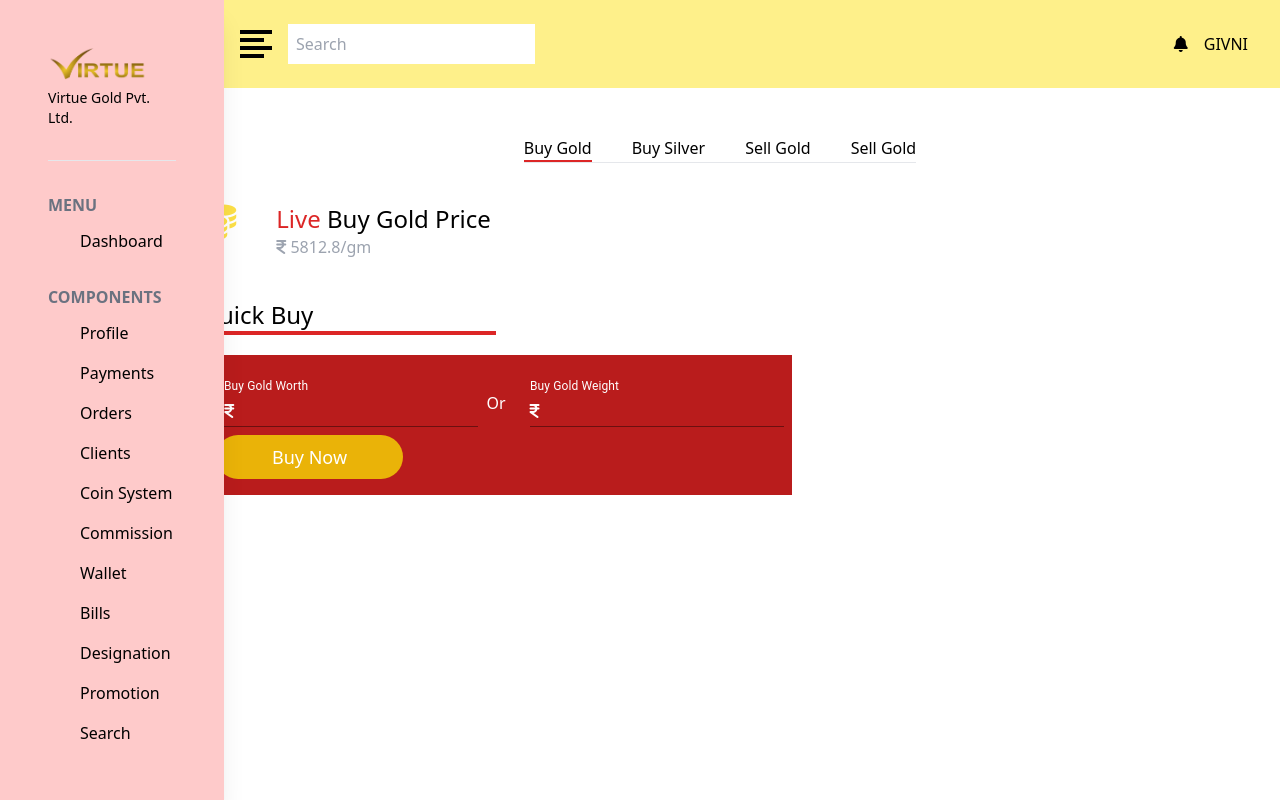
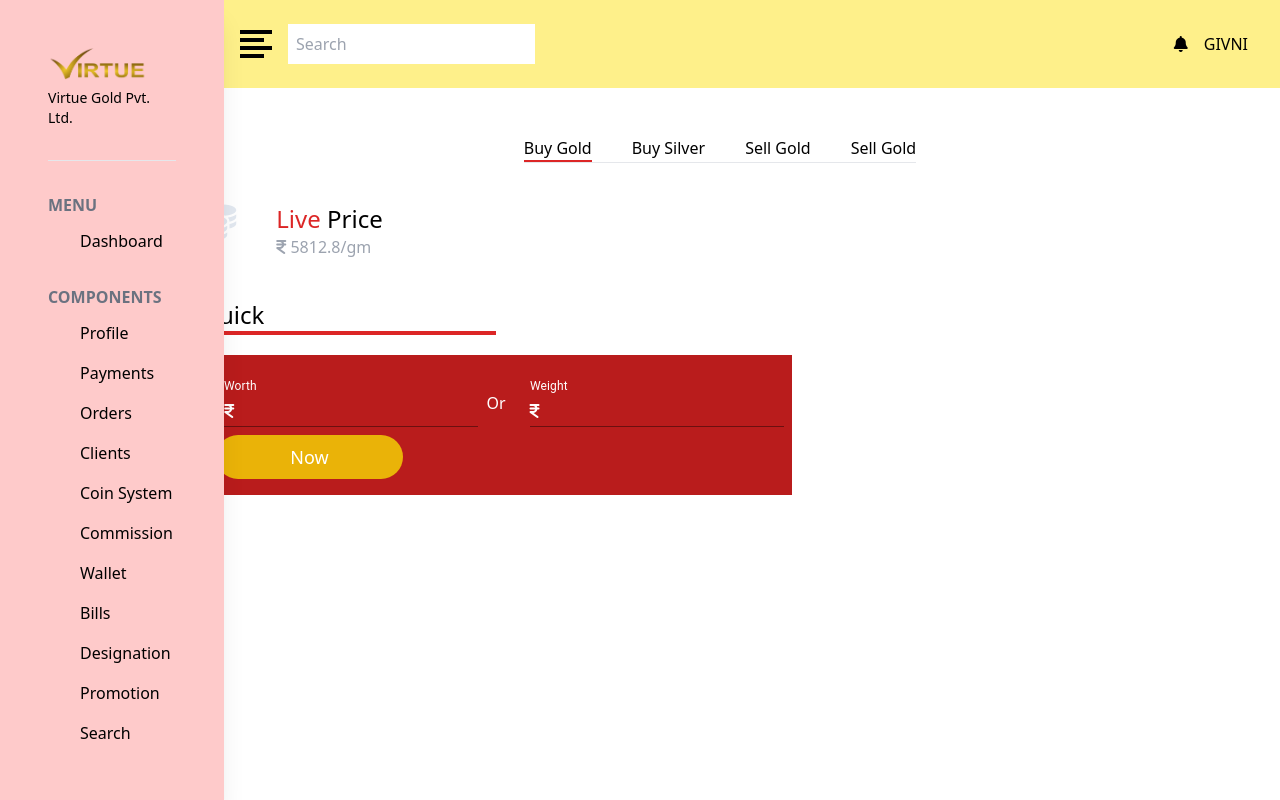
Before and after one commit to Raushan-Kumar95/virtue-gold-Givni, a React (Vite) app: page /coin in a window 1280 px wide. Built offline with nearby package versions, Linux system fonts and the light colour scheme.

Commit message:
add props in buy Coin and sell coin

```diff
--- a/src/components/Coins.jsx
+++ b/src/components/Coins.jsx
@@ -1,7 +1,19 @@
-import React from "react";
+import React, { useState } from "react";
 import BuyCoin from "./coins/BuyCoin";
+import BuySilver from "./coins/BuySilver";
 
 const Coins= ()=>{
+
+
+    const [product,setProduct]=useState([])
+
+    const[active,setActive]=useState(0);
+
+
+
+
+
+
 
     return (
     <>
@@ -10,10 +22,10 @@ const Coins= ()=>{
         <div className="">
 
             <div className=" flex gap-10">
-                <div className="border-b-2 border-b-red-600">Buy Gold</div>
-                <div className="">Buy Silver</div>
-                <div className="">Sell Gold</div>
-                <div className="">Sell Gold</div>
+                <div className={active==0?"cursor-pointer border-b-2 border-b-red-600":"cursor-pointer"} onClick={()=>{setProduct(['Gold', "Buy"]); setActive(0)}} >Buy Gold</div>
+                <div className={active==1?"cursor-pointer border-b-2 border-b-red-600":"cursor-pointer"} onClick={()=>{setProduct(['Silver', "Buy"]); setActive(1)}}>Buy Silver</div>
+                <div className={active==2?"cursor-pointer border-b-2 border-b-red-600":"cursor-pointer"} onClick={()=>{setProduct(['Gold',"Sell"]); setActive(2)}}>Sell Gold</div>
+                <div className={active==3?"cursor-pointer border-b-2 border-b-red-600":"cursor-pointer"} onClick={()=>{setProduct(['Silver','Sell']); setActive(3)}}>Sell Gold</div>
             </div>
             <hr className=' ' />
         </div>
@@ -21,7 +33,8 @@ const Coins= ()=>{
 
 
 
-        <BuyCoin />
+        {/* <BuyCoin /> */}
+        <BuySilver p_name={product[0]} buy_sell={product[1]} />
     </div>
 </>
     )
--- /dev/null
+++ b/src/components/coins/BuySilver.jsx
@@ -0,0 +1,70 @@
+import React from 'react'
+
+
+import Input from '@mui/material/Input';
+import InputLabel from '@mui/material/InputLabel';
+import InputAdornment from '@mui/material/InputAdornment';
+import FormControl from '@mui/material/FormControl';
+
+
+const BuySilver = (props) => {
+  return (
+    <>
+
+<div className='flex flex-col relative -left-[20%] top-10 '>
+
+<div className="flex   gap-10">
+    <i className="text-slate-200 text-4xl fa-solid fa-coins" />
+    <div className="">
+        <div className="text-2xl"><span className='text-red-600'> Live</span> {props.buy_sell} {props.p_name} Price</div>
+        <div className="text-gray-400"><i class="fa-sharp fa-solid fa-indian-rupee-sign" /> 5812.8/gm</div>
+    </div>
+</div>
+
+<div className="flex flex-col mt-10 gap-5 ">
+    <div className="text-2xl border-b-4 md:w-1/2 border-red-600">Quick {props.buy_sell}</div>
+    <div className="p-4 bg-red-700 ">
+        <div className='flex gap-4 justify-center items-center text-white '>
+
+            <div className="">
+                <FormControl fullWidth sx={{ m: 1 }}  variant="standard">
+                    <InputLabel htmlFor="standard-adornment-amount"  ><span className='text-white'>{props.but_sell} {props.p_name} Worth </span> </InputLabel>
+                    <Input
+                        id="standard-adornment-amount"
+
+                        startAdornment={<InputAdornment position="start"><i className="fa-sharp text-white fa-solid fa-indian-rupee-sign" /></InputAdornment>}
+                    />
+                </FormControl>
+            </div>
+            <div>Or</div>
+            <div className="">
+                <FormControl fullWidth sx={{ m: 1 }} variant="standard">
+                    <InputLabel htmlFor="standard-adornment-amount"><span className='text-white'>{props.but_sell} {props.p_name} Weight </span></InputLabel>
+                    <Input
+                        id="standard-adornment-amount"
+
+                        startAdornment={<InputAdornment position="start"><i className="text-white fa-sharp fa-solid fa-indian-rupee-sign" /></InputAdornment>}
+                    />
+
+
+
+                </FormControl>
+            </div>
+
+
+
+        </div>
+
+        <div className="text-lg py-2 px-2 text-white bg-yellow-500 w-1/3 flex justify-center items-center rounded-full cursor-pointer">{props.buy_sell} Now</div>
+
+    </div>
+</div>
+
+</div>
+
+
+    </>
+  )
+}
+
+export default BuySilver
```
